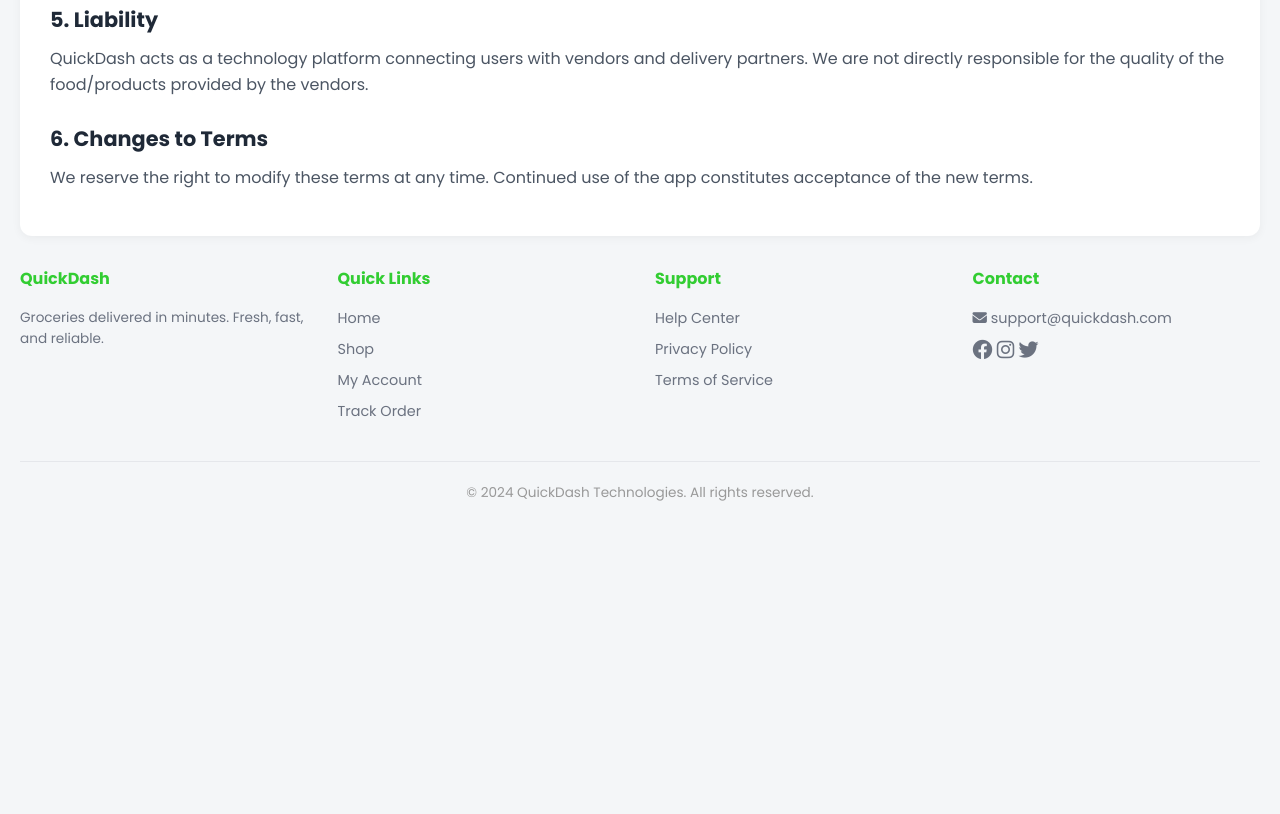
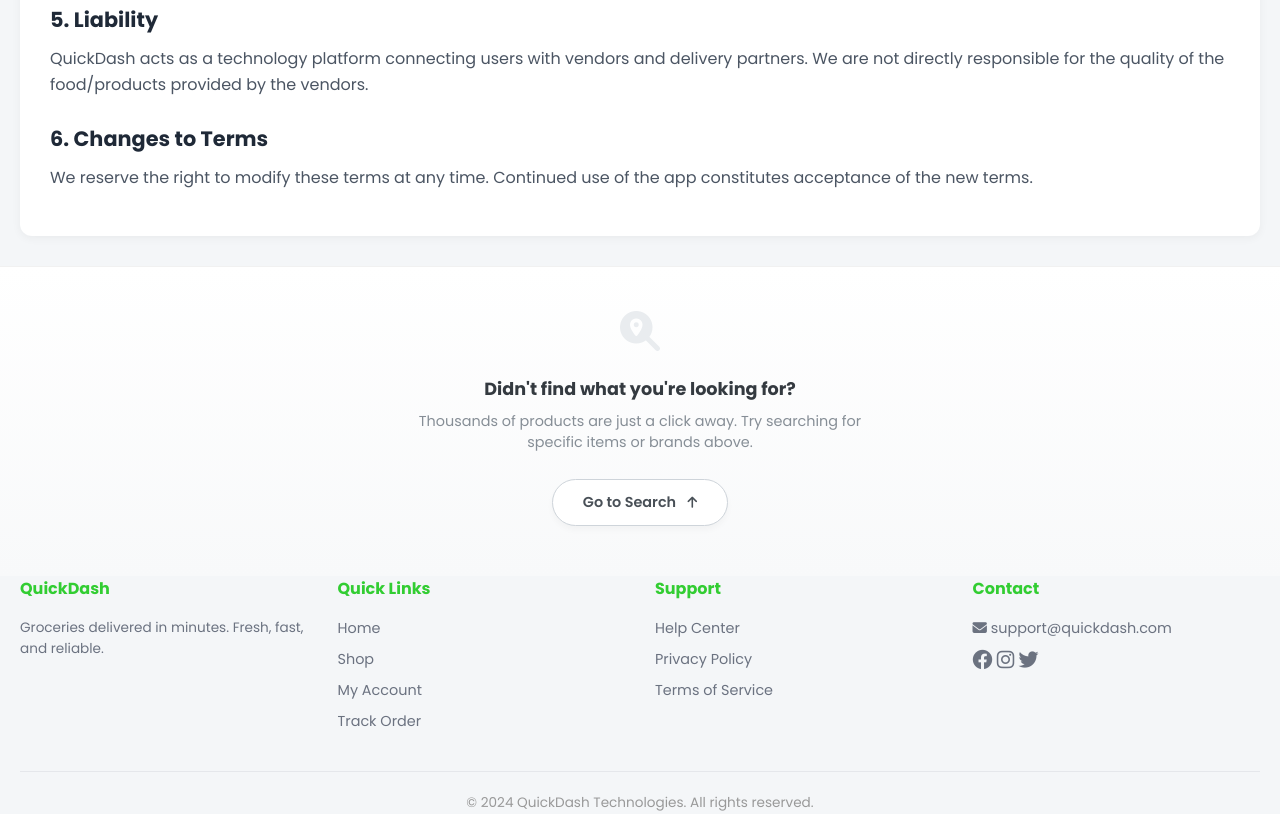
Before and after one commit to Mdhelaluddin3391/quickdashAPKNew, a website: page www/terms.html in a window 1280 px wide. Shown: the part 750-1564 px from the top of the page. Before the commit the page ends 1254 px from the top, so only its background shows below. Drawn offline with Linux system fonts and the light colour scheme; no server answers.

Commit message:
aded foter top

```diff
--- a/www/components/footer.html
+++ b/www/components/footer.html
@@ -1,3 +1,44 @@
+<div
+    style="background: linear-gradient(to bottom, #ffffff, #f8f9fa); padding: 50px 20px; text-align: center; border-top: 1px solid #f1f1f1; margin-top: auto;">
+    <div style="max-width: 500px; margin: 0 auto;">
+        <div style="margin-bottom: 15px; animation: float 3s ease-in-out infinite;">
+            <i class="fas fa-search-location" style="font-size: 2.5rem; color: #e9ecef;"></i>
+        </div>
+
+        <h4 style="margin: 0 0 8px; color: #343a40; font-weight: 700; font-size: 1.1rem;">
+            Didn't find what you're looking for?
+        </h4>
+
+        <p style="color: #868e96; margin-bottom: 25px; font-size: 0.9rem; line-height: 1.5;">
+            Thousands of products are just a click away. Try searching for specific items or brands above.
+        </p>
+
+        <button
+            onclick="window.scrollTo({top: 0, behavior: 'smooth'}); setTimeout(() => document.querySelector('input[type=search]')?.focus(), 500);"
+            style="background: #ffffff; border: 1px solid #ced4da; padding: 12px 30px; border-radius: 50px; color: #495057; font-weight: 600; font-size: 0.9rem; cursor: pointer; box-shadow: 0 4px 6px rgba(0,0,0,0.03); transition: transform 0.2s;"
+            onmouseover="this.style.transform='translateY(-2px)'; this.style.borderColor='#adb5bd'"
+            onmouseout="this.style.transform='translateY(0)'; this.style.borderColor='#ced4da'">
+            Go to Search <i class="fas fa-arrow-up" style="margin-left: 8px; font-size: 0.8rem;"></i>
+        </button>
+    </div>
+</div>
+
+<style>
+    @keyframes float {
+        0% {
+            transform: translateY(0px);
+        }
+
+        50% {
+            transform: translateY(-8px);
+        }
+
+        100% {
+            transform: translateY(0px);
+        }
+    }
+</style>
+
 <div class="container">
     <div class="footer-grid">
         <div class="footer-col">
```
